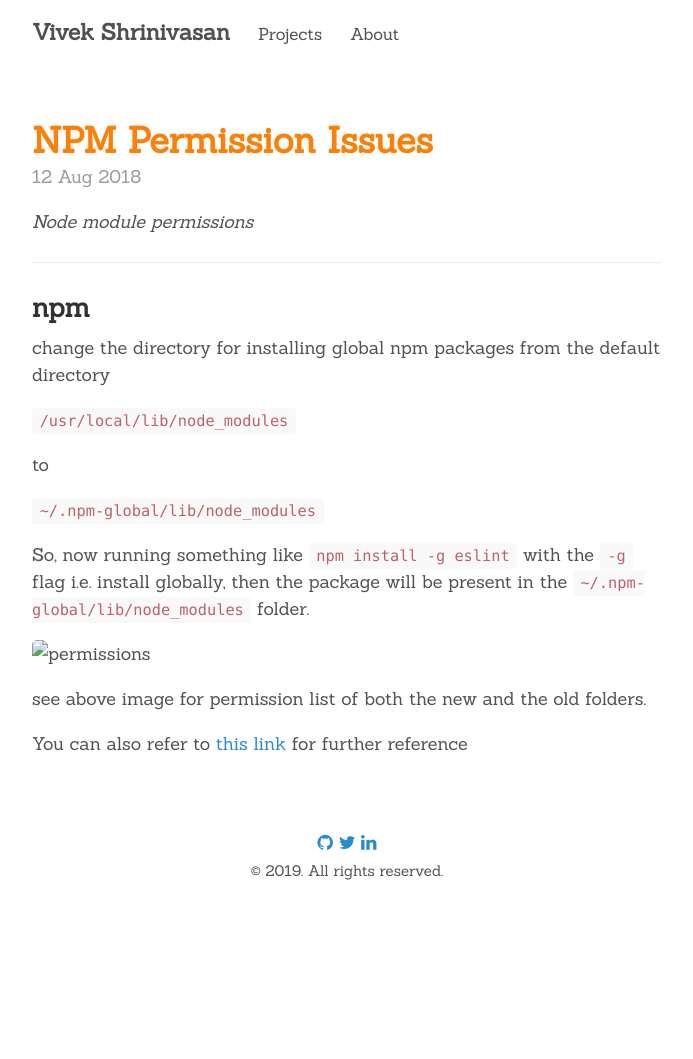
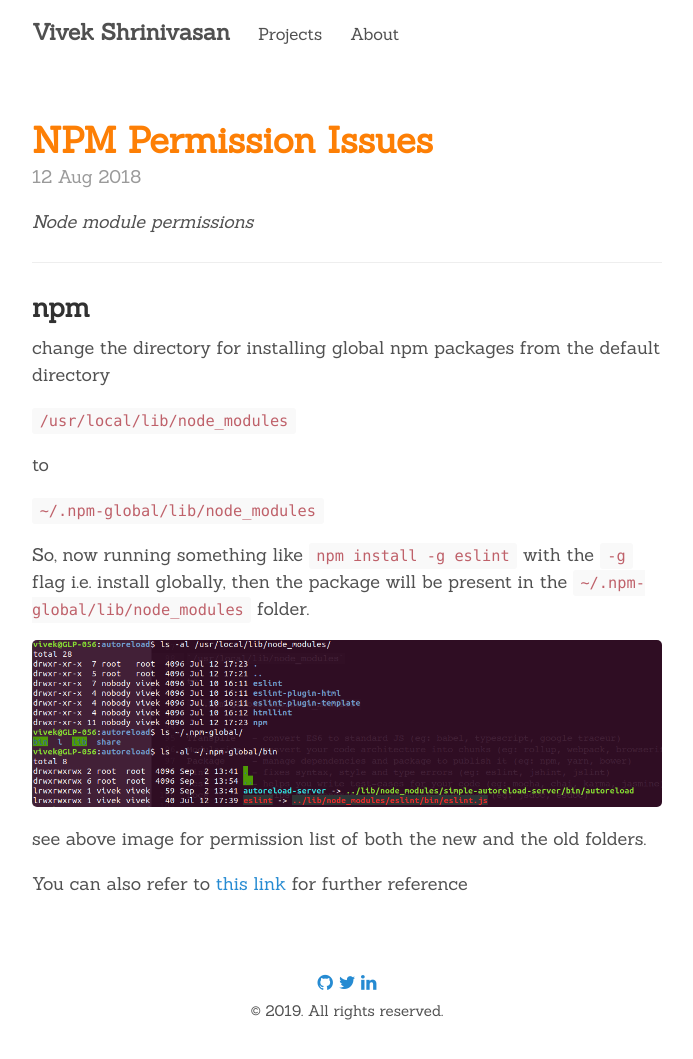
Before and after one commit to kaizer1v/kaizer1v.github.io, a Jekyll site: the page built from _posts/2018-08-12-npm.md, in a window 1280 px wide. Shown: the whole page, without its empty margins (293-986 px from the left). Built offline with Jekyll 4.4.1, drawn with Linux system fonts in a browser that asks for light colours; nearby versions of some CDN libraries; before the commit the page ends 919 px from its top, so only the background shows below that.

Commit message:
image url fixed

```diff
--- a/_posts/2018-08-12-npm.md
+++ b/_posts/2018-08-12-npm.md
@@ -18,7 +18,7 @@
 
 So, now running something like `npm install -g eslint` with the `-g` flag i.e. install globally, then the package will be present in the `~/.npm-global/lib/node_modules` folder.
 
-![permissions](../assets/npm_permissions.png)
+![permissions](/assets/npm_permissions.png)
 
 see above image for permission list of both the new and the old folders.
 
```
